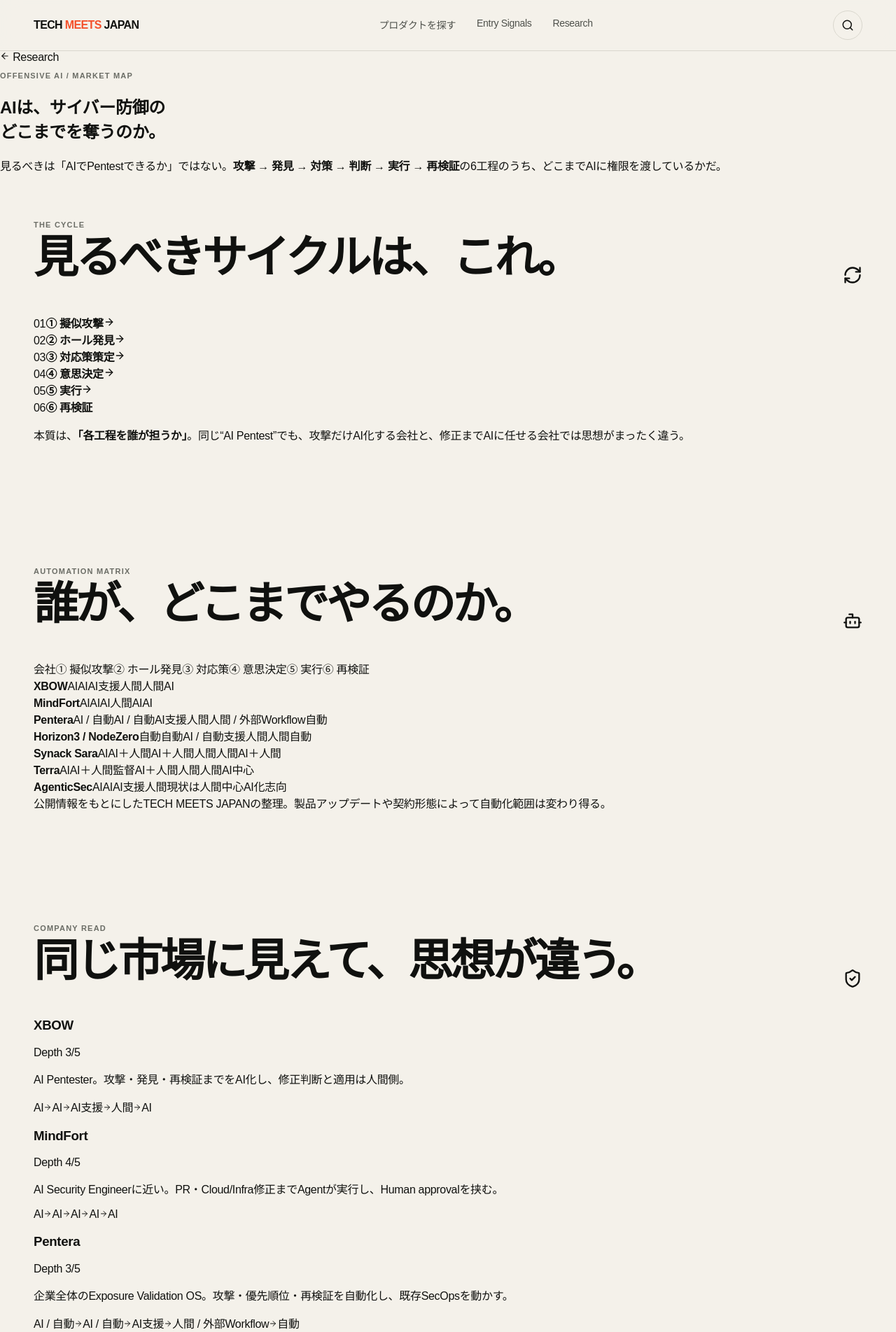
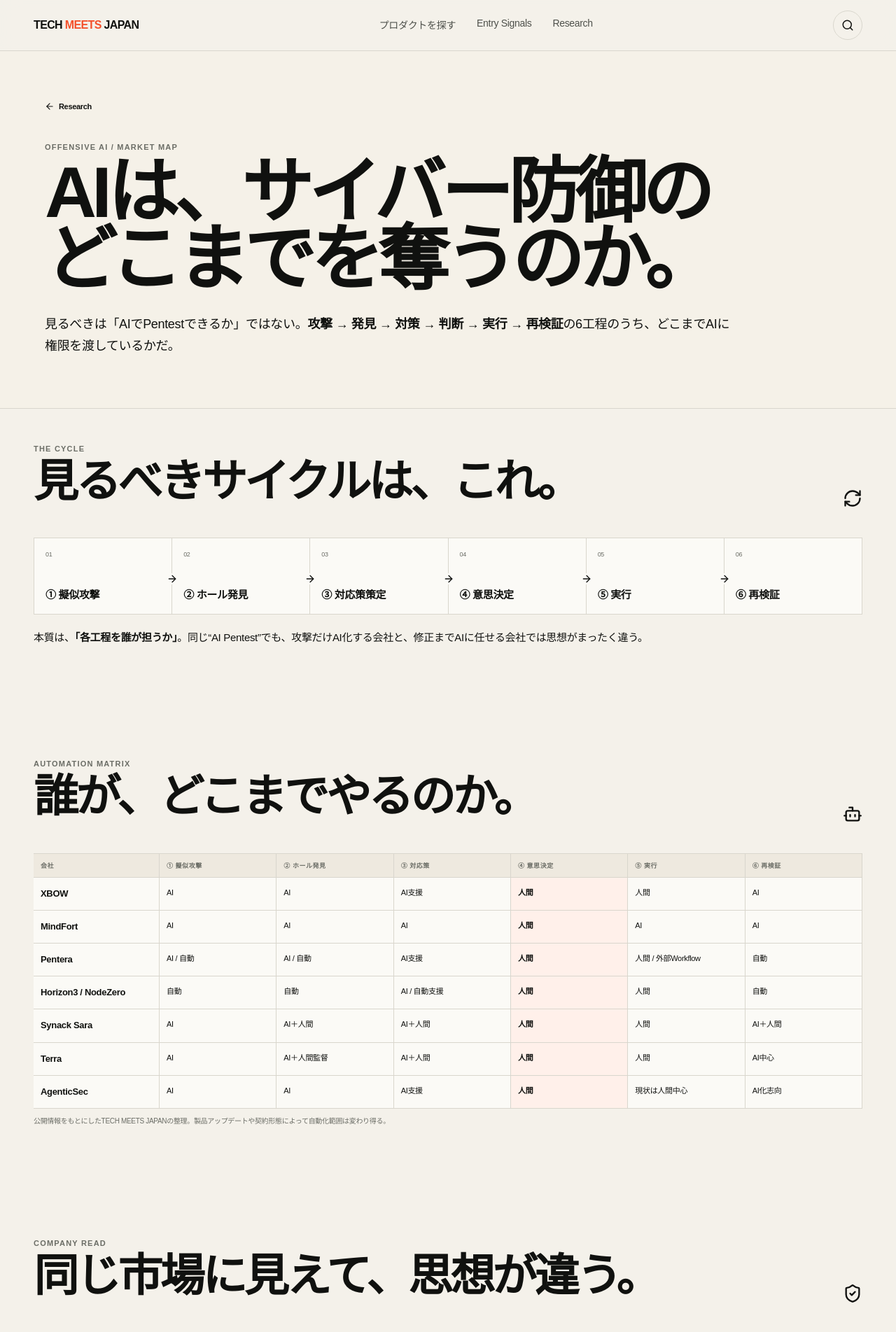
Before and after one commit to yasu-kai/tech-meets-japan, a Next.js app: page /research/offensive-ai in a window 1280 px wide. Shown: the top 1903 px of the page at 70% size. Built offline with nearby package versions, Linux system fonts and the light colour scheme.

Commit message:
Style Offensive AI research article

```diff
--- a/app/globals.css
+++ b/app/globals.css
@@ -459,3 +459,35 @@
   .deep-decision-grid,.deep-two-col,.deep-three-col,.trial-test-grid,.next-action-grid{grid-template-columns:1fr}
   .japan-practical-table>div{grid-template-columns:1fr}
 }
+
+/* Offensive AI research */
+.offsec-hero{padding:72px max(24px,5vw) 54px;border-bottom:1px solid var(--line);background:#f5f1e8}
+.research-back{display:inline-flex;align-items:center;gap:6px;font-size:11px;font-weight:800;margin-bottom:34px}
+.offsec-hero h1{font-size:clamp(52px,8vw,108px);line-height:.94;letter-spacing:-.065em;max-width:1200px;margin:10px 0 28px}
+.offsec-lead{max-width:980px;font-size:18px;line-height:1.75}
+.cycle-flow{display:grid;grid-template-columns:repeat(6,1fr);gap:1px;background:var(--line);border:1px solid var(--line)}
+.cycle-flow>div{position:relative;background:#fbfaf6;padding:18px 16px;min-height:108px;display:flex;flex-direction:column;justify-content:space-between}
+.cycle-flow span{font-size:9px;color:var(--muted)}.cycle-flow strong{font-size:15px}.cycle-flow svg{position:absolute;right:-9px;top:46%;z-index:2;background:#fbfaf6}
+.cycle-thesis{font-size:15px;line-height:1.7;max-width:900px;margin:20px 0 0}
+.automation-table{border-top:1px solid var(--line);overflow-x:auto}
+.automation-head,.automation-row{display:grid;grid-template-columns:180px repeat(6,minmax(120px,1fr));min-width:980px;border-bottom:1px solid var(--line)}
+.automation-head>*{font-size:9px;font-weight:900;letter-spacing:.06em;color:var(--muted);padding:10px;border-right:1px solid var(--line);background:#eee9df}
+.automation-row>*{padding:14px 10px;border-right:1px solid var(--line);font-size:11px;line-height:1.4;background:#fbfaf6}
+.automation-row strong{font-size:13px}.automation-row .human-cell{background:#fff0ea;font-weight:800}
+.research-note{font-size:10px;line-height:1.5;color:var(--muted);margin-top:10px}
+.offsec-company-grid{display:grid;grid-template-columns:1fr 1fr;gap:1px;background:var(--line);border:1px solid var(--line)}
+.offsec-company-grid article{background:#fbfaf6;padding:22px}
+.offsec-company-head{display:flex;align-items:center;justify-content:space-between;gap:12px}
+.offsec-company-head h3{font-size:24px;margin:0}.offsec-company-head span{font-size:9px;font-weight:900;border:1px solid var(--line);border-radius:999px;padding:6px 8px}
+.offsec-company-grid article>p{font-size:12px;line-height:1.65;color:#50524d}
+.offsec-mini-flow{display:flex;align-items:center;gap:5px;flex-wrap:wrap;margin-top:12px}
+.offsec-mini-flow span{font-size:9px;padding:5px 7px;background:#f1ede4;border-radius:999px}
+.depth-scale{display:grid;grid-template-columns:repeat(5,1fr);gap:1px;background:var(--line);border:1px solid var(--line)}
+.depth-scale>div{background:#fbfaf6;padding:20px;min-height:150px}.depth-scale span{display:block;font-size:9px;color:var(--muted);margin-bottom:18px}.depth-scale strong{font-size:17px;display:block}.depth-scale p{font-size:10px;line-height:1.5;color:var(--muted)}
+.depth-scale .depth-highlight{background:#131613;color:#fff}.depth-scale .depth-highlight p,.depth-scale .depth-highlight span{color:#b8beb8}
+.offsec-callout{margin-top:20px;padding:32px;background:#171a17;color:#fff}.offsec-callout h3{font-size:clamp(28px,4vw,48px);line-height:1.08;letter-spacing:-.04em;margin:8px 0 18px;max-width:1000px}.offsec-callout>p:last-child{font-size:13px;line-height:1.7;color:#c7ccc7;max-width:900px}
+.future-state{padding:34px;background:#f2eee4;border:1px solid var(--line)}.future-state h2{font-size:clamp(36px,5vw,64px);line-height:1;letter-spacing:-.05em}
+.future-lanes{display:grid;gap:1px;background:var(--line);border:1px solid var(--line);margin-top:24px}.future-lanes>div{display:grid;grid-template-columns:100px 1fr;gap:16px;background:#fbfaf6;padding:18px}.future-lanes span{font-size:10px;font-weight:900;color:var(--accent)}.future-lanes p{font-size:13px;line-height:1.6;margin:0}
+.offsec-conclusion{display:grid;grid-template-columns:1.2fr .8fr;gap:40px;padding:56px max(24px,5vw);background:#111411;color:white}.offsec-conclusion h2{font-size:clamp(38px,5vw,64px);line-height:1;letter-spacing:-.05em;margin:8px 0}.offsec-conclusion>p{font-size:14px;line-height:1.75;color:#c3c8c3;align-self:end}
+@media(max-width:900px){.cycle-flow{grid-template-columns:1fr 1fr 1fr}.offsec-company-grid{grid-template-columns:1fr}.depth-scale{grid-template-columns:1fr 1fr}.offsec-conclusion{grid-template-columns:1fr}.offsec-hero h1{font-size:clamp(48px,11vw,78px)}}
+@media(max-width:560px){.cycle-flow,.depth-scale{grid-template-columns:1fr}.cycle-flow svg{display:none}.future-lanes>div{grid-template-columns:1fr}.offsec-lead{font-size:15px}}
```
